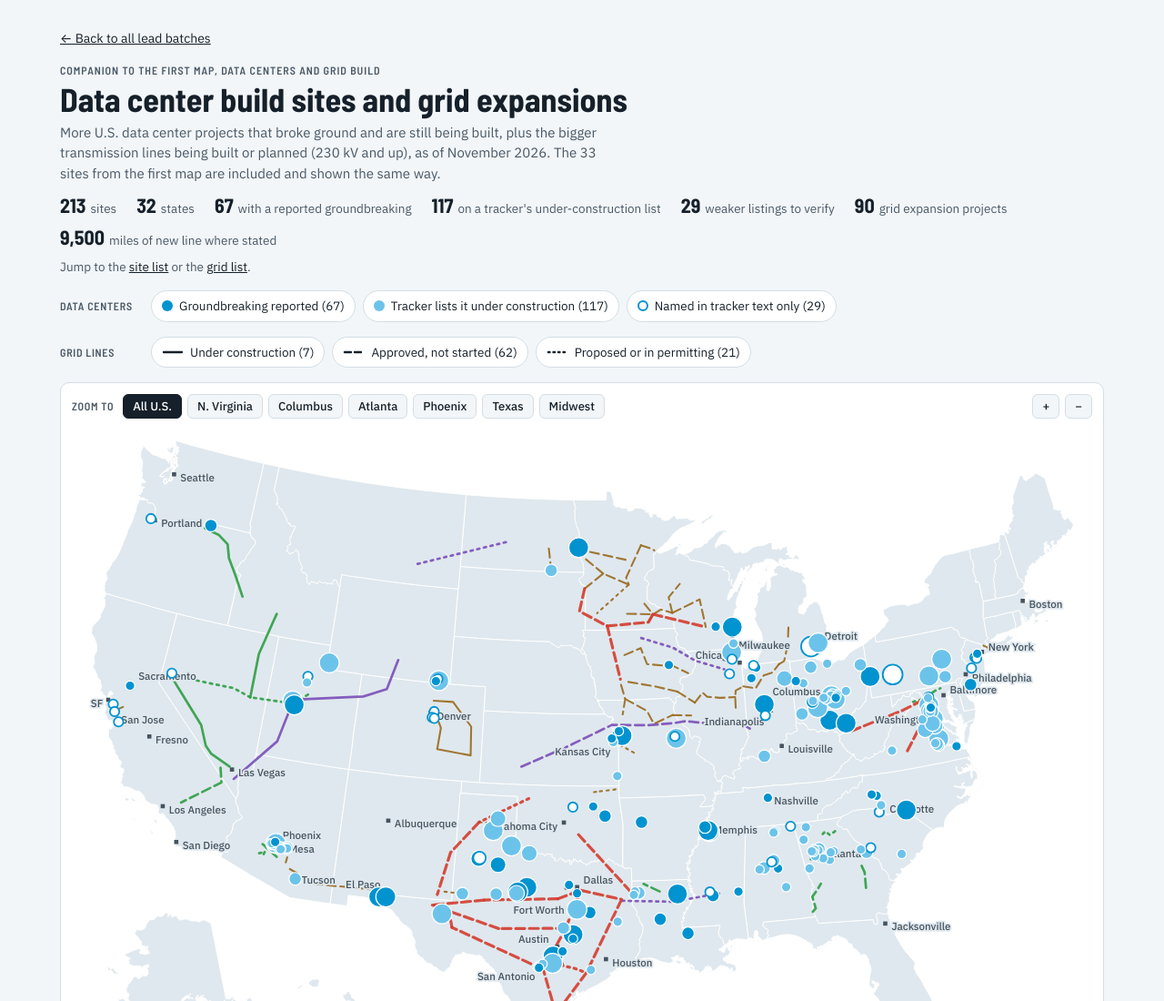
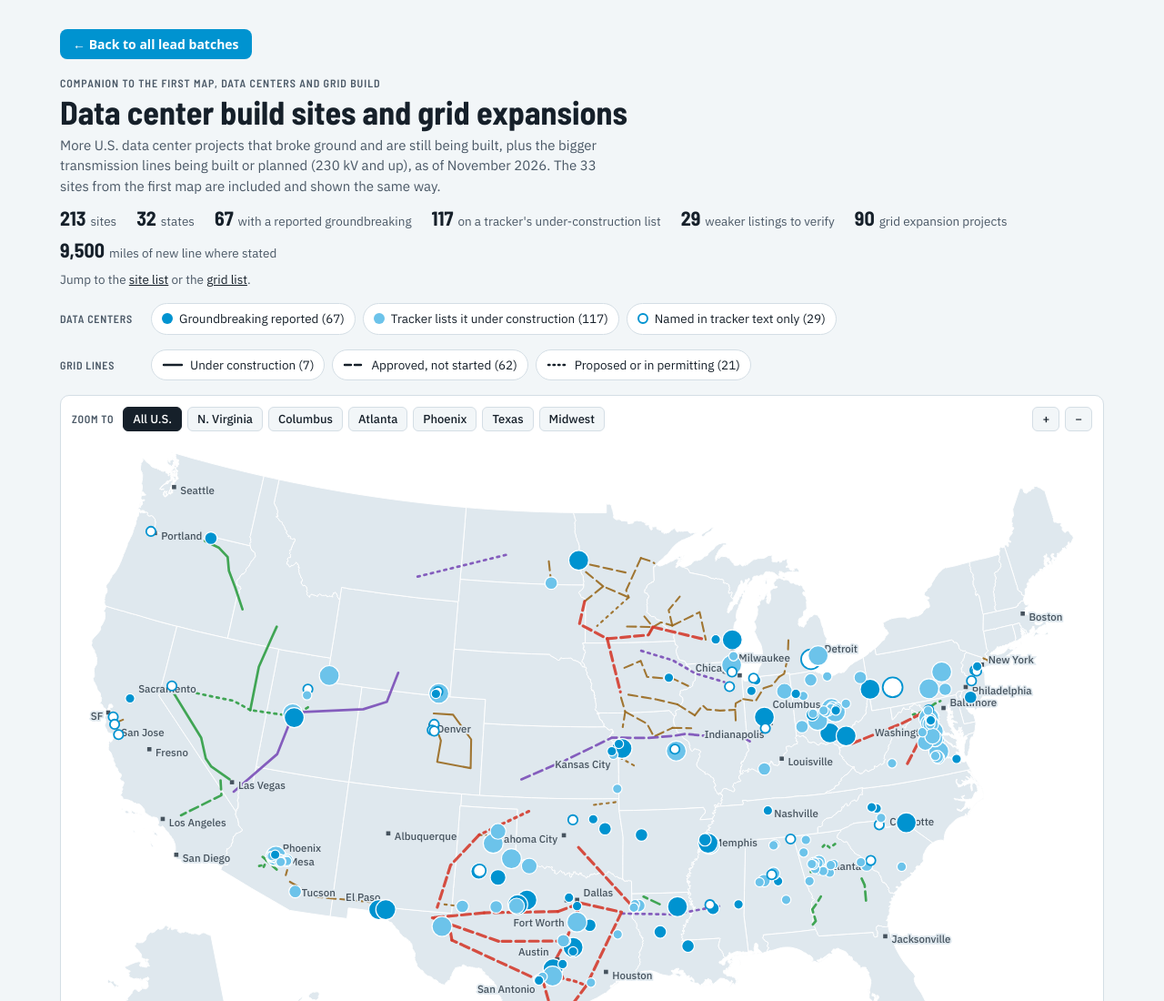
Before and after one commit to jasonazhang365x/TQL, a plain HTML site: page map.html in a window 1280 px wide. Shown: the top 1100 px of the page at 91% size. Drawn offline with nearby package versions, Linux system fonts and the light colour scheme.

Commit message:
Make map back link a button
Co-Authored-By: Claude Opus 5.5 <noreply@anthropic.com>
Claude-Session: https://claude.ai/code/session_01Nvjty2SzTy1jmbHmbvhBzD

```diff
--- a/map.html
+++ b/map.html
@@ -126,7 +126,7 @@ h2 { font: 700 20px/1.2 var(--display); margin: 0; }
 </head><body>
 <div class="wrap">
 <header>
-  <nav class="back" style="margin:0 0 12px;font-size:14px"><a href="index.html" style="color:inherit">← Back to all lead batches</a></nav>
+  <nav class="back" style="margin:0 0 14px"><a href="index.html" style="display:inline-block;padding:7px 14px;border-radius:8px;background:#0093d0;color:#fff;font:600 14px system-ui,sans-serif;text-decoration:none">← Back to all lead batches</a></nav>
   <div class="eyebrow">Companion to the first map, Data Centers and Grid Build</div>
   <h1>Data center build sites and grid expansions</h1>
   <p class="lede">More U.S. data center projects that broke ground and are still being built, plus the bigger transmission lines being built or planned (230 kV and up), as of November 2026. The 33 sites from the first map are included and shown the same way.</p>
```
